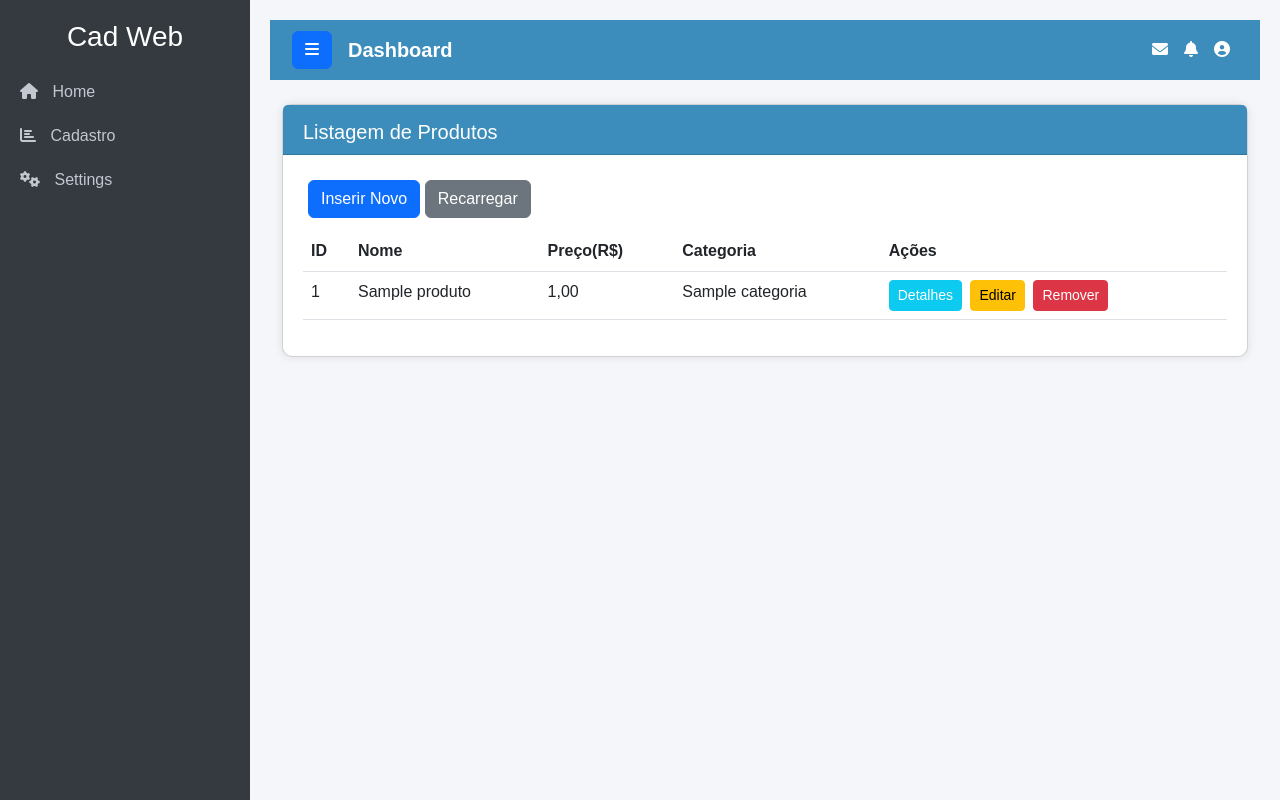
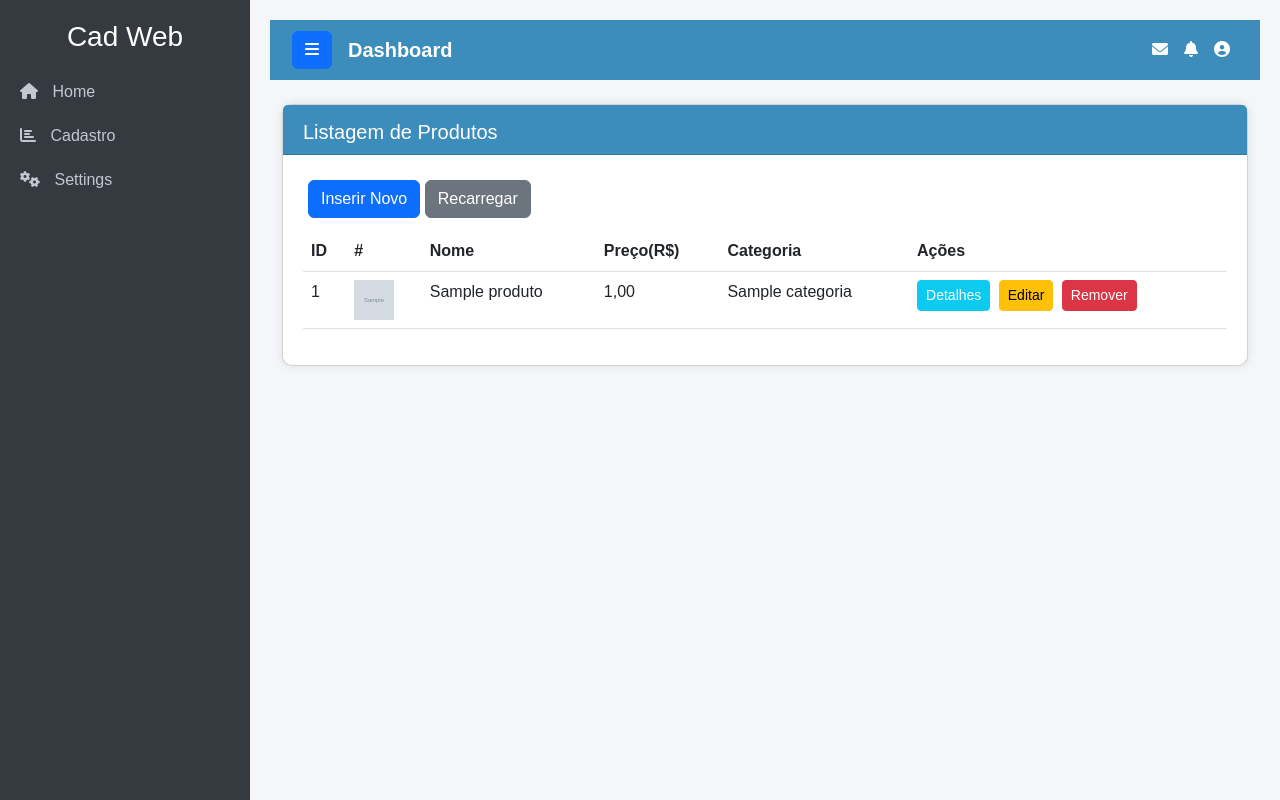
Before and after one commit to alvaroeduard/cadweb, a Django app: page /produto in a window 1280 px wide. Run offline with Django 4.2, Linux system fonts and the light colour scheme; tables that the repository leaves empty hold one stand-in row (values such as "Sample post"); grey boxes marked "Sample" are stand-in pictures; some libraries are stand-ins or nearby versions.

Commit message:
09/01/2025 19:23

```diff
--- a/templates/produto/lista.html
+++ b/templates/produto/lista.html
@@ -14,6 +14,7 @@
     <thead>
       <tr>
         <th>ID</th>
+        <th>#</th>
         <th>Nome</th>
         <th>Preço(R$)</th>
         <th>Categoria</th>
@@ -24,6 +25,7 @@
     {% for produto in lista %}
       <tr>
         <td>{{ produto.id }}</td>
+        <td><img src="{{ produto.img_base64 }}" style="width: 40px; height: 40px;"></td>
         <td>{{ produto.nome }}</td>
         <td>{{ produto.preco}}</td>
         <td>{{ produto.categoria }}</td>
```
